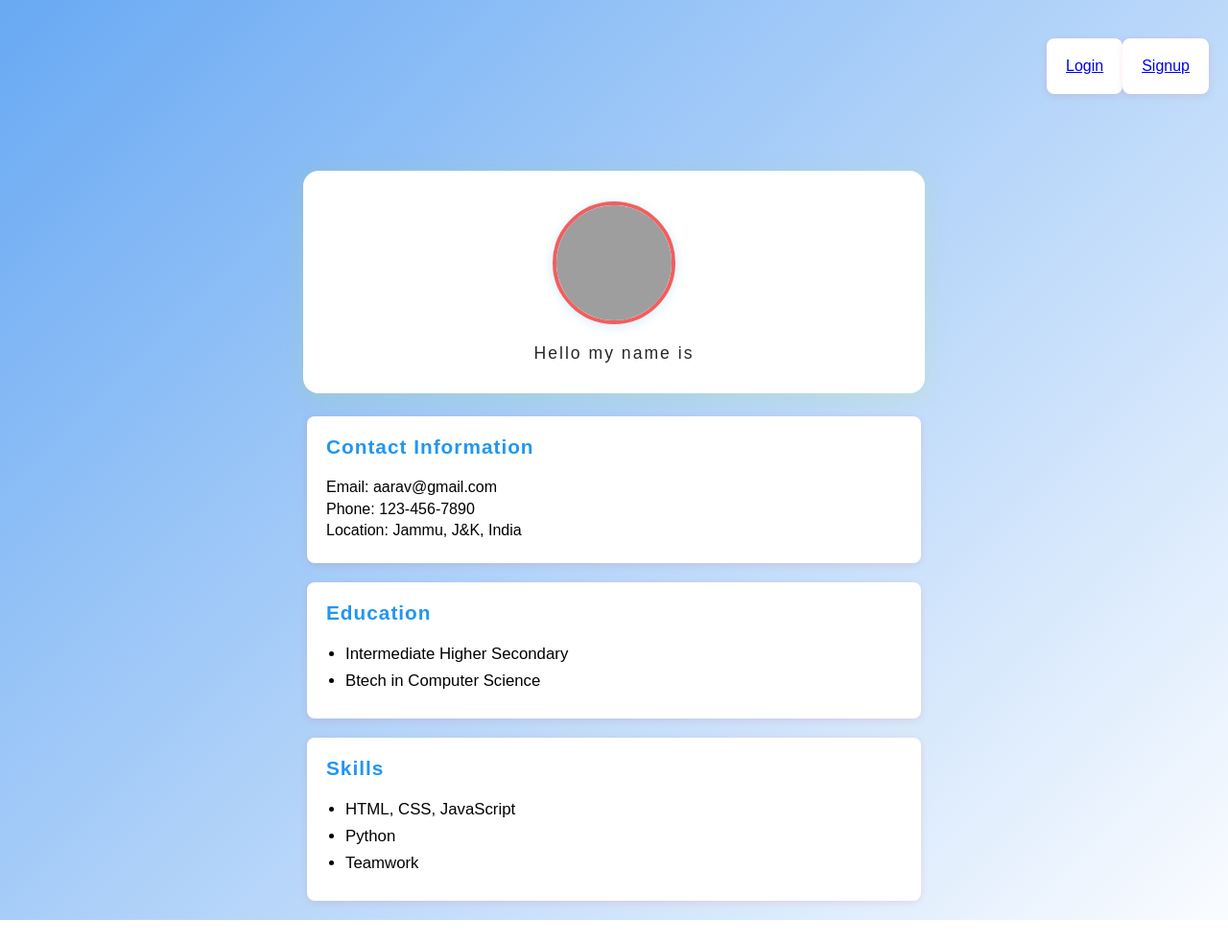
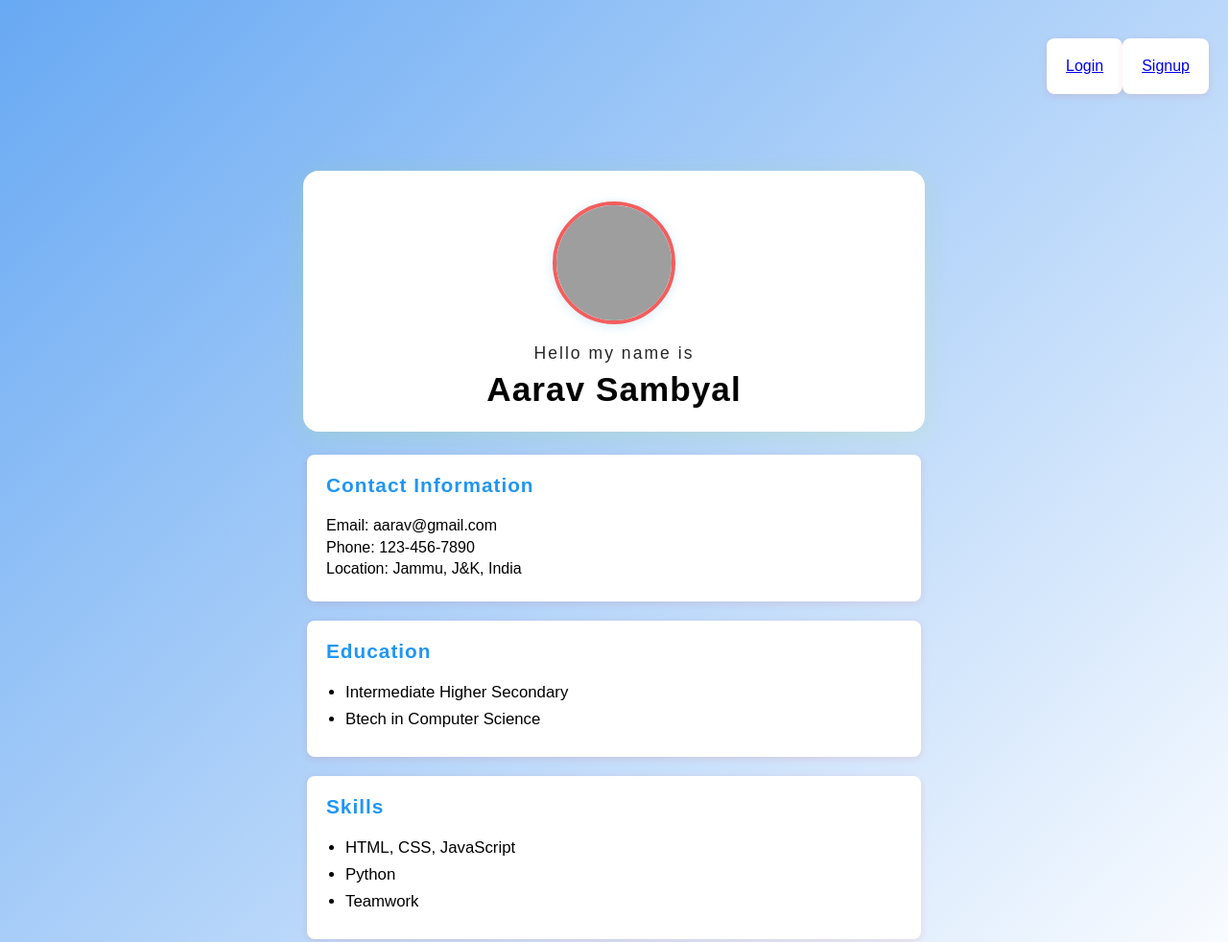
Before and after one commit to aaravsambyal/Hello-World, a plain HTML site: page docs/index.html in a window 1280 px wide. Shown: the top 982 px of the page at 96% size. Before the commit the page ends 959 px from the top, so only its background shows below. Drawn offline with Linux system fonts and the light colour scheme; grey boxes are pictures that could not be loaded.

Commit message:
Update index.html

```diff
--- a/docs/index.html
+++ b/docs/index.html
@@ -25,7 +25,7 @@
 
         <img src="me.png" alt="Aarav Sambyal" class="profile-pic">
         <h4>Hello my name is</h4>
-        <h2><span id="typed-name"></span></h2>
+        <h2>Aarav Sambyal</h2>
     </div>
 
     <div id="contact">
@@ -51,7 +51,7 @@
             <li>Teamwork</li>
         </ul>
     </div>
-<script src="index.js"></script>
+
 </body>
 
 </html>
```
